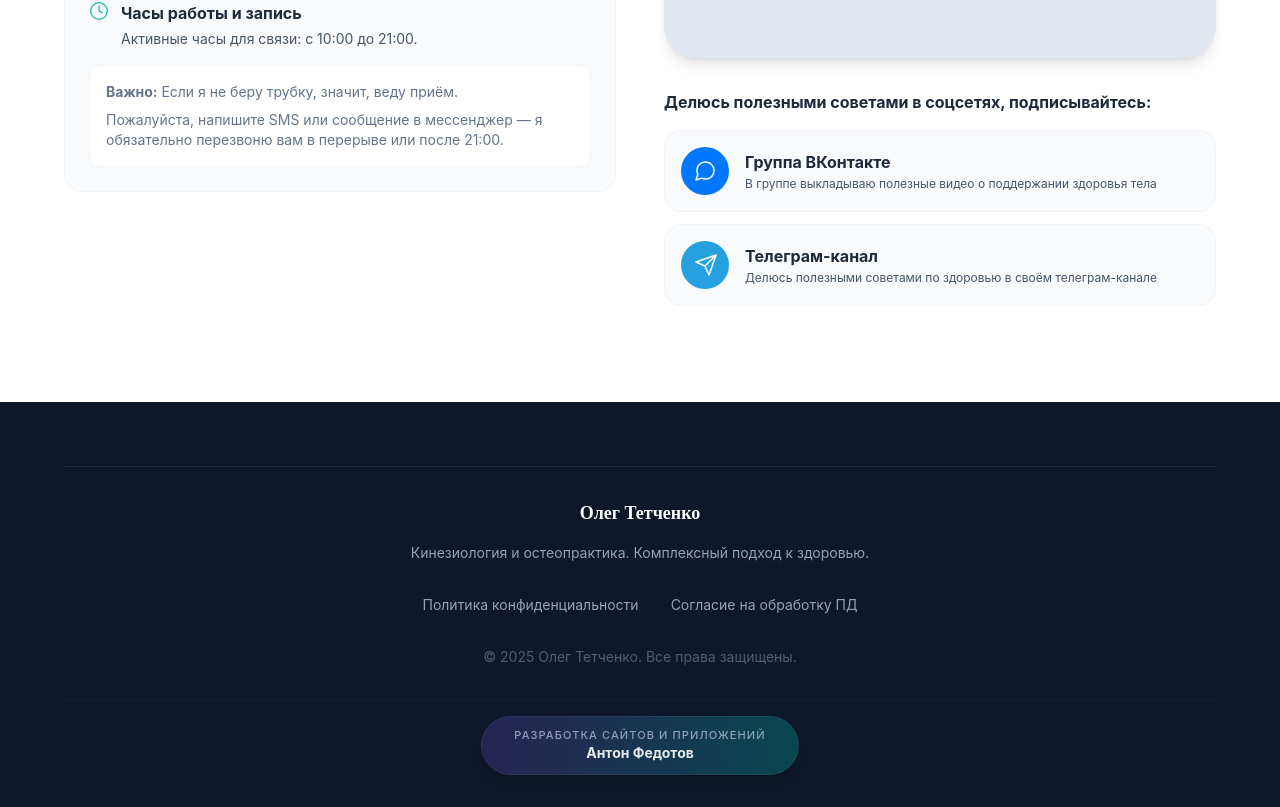
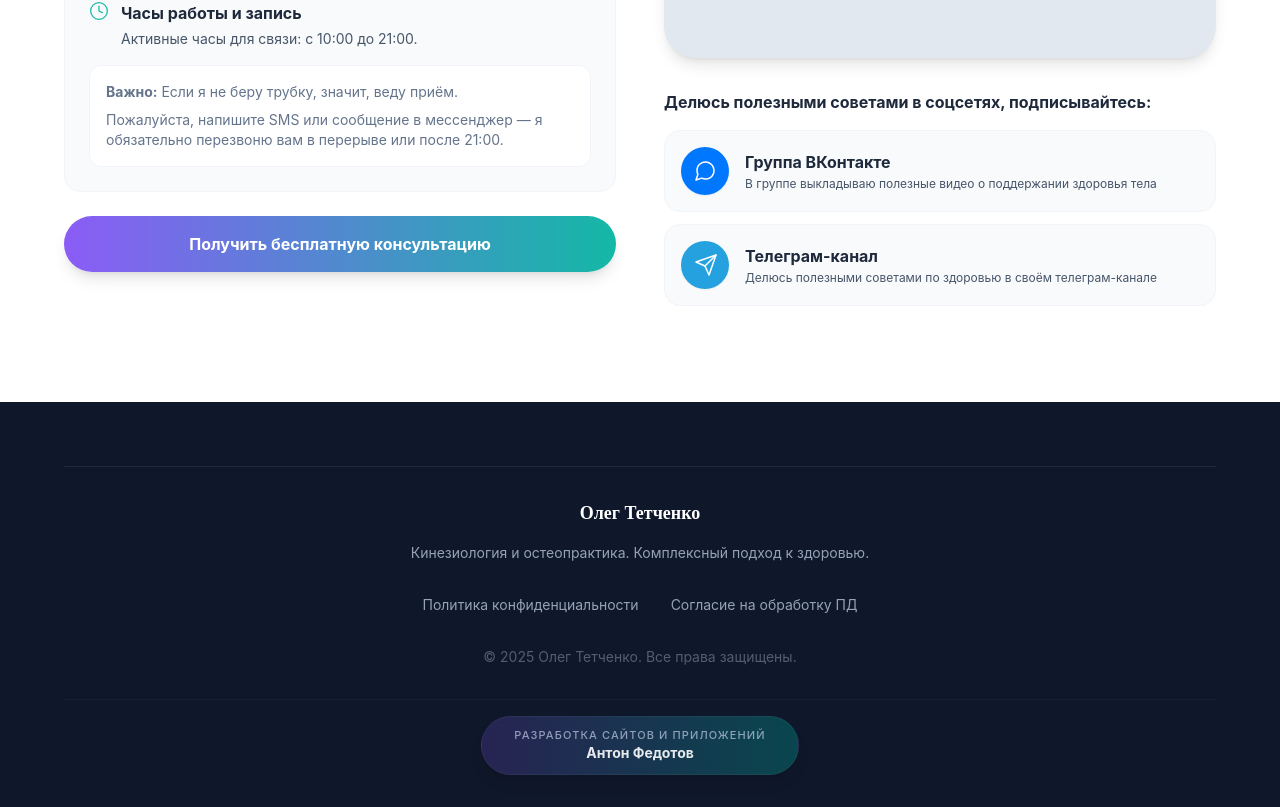
Before and after one commit to TonyGoodMan123/OlegTetchenko, a React (Vite) app: page / in a window 1280 px wide. Shown: the part 8955-9762 px from the top of the page. Built offline with nearby package versions, Linux system fonts and the light colour scheme; a web font is replaced by a local one.

Commit message:
Ensure consultation button in Contacts is always visible

```diff
--- a/src/components/Contacts.jsx
+++ b/src/components/Contacts.jsx
@@ -47,7 +47,7 @@ const Contacts = ({ onOpenModal }) => (
 
                 <button
                     onClick={onOpenModal}
-                    className="w-full py-4 bg-gradient-to-r from-brand-purple to-brand-teal text-white font-bold rounded-full shadow-lg transform active:scale-95 transition-all hover:shadow-xl md:hidden"
+                    className="w-full py-4 bg-gradient-to-r from-brand-purple to-brand-teal text-white font-bold rounded-full shadow-lg transform active:scale-95 transition-all hover:shadow-xl"
                 >
                     Получить бесплатную консультацию
                 </button>
```
